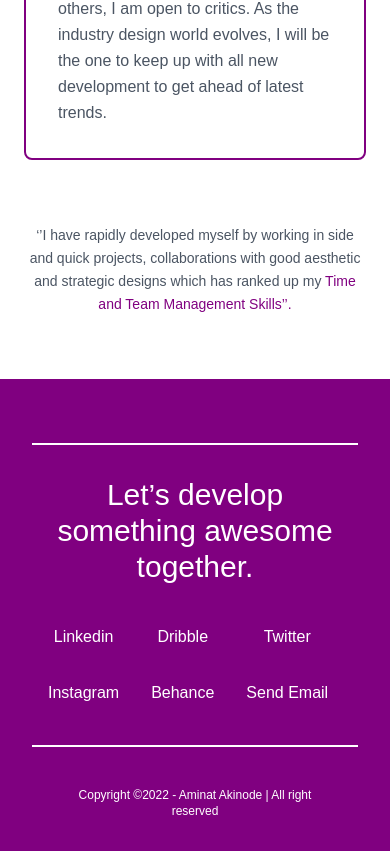
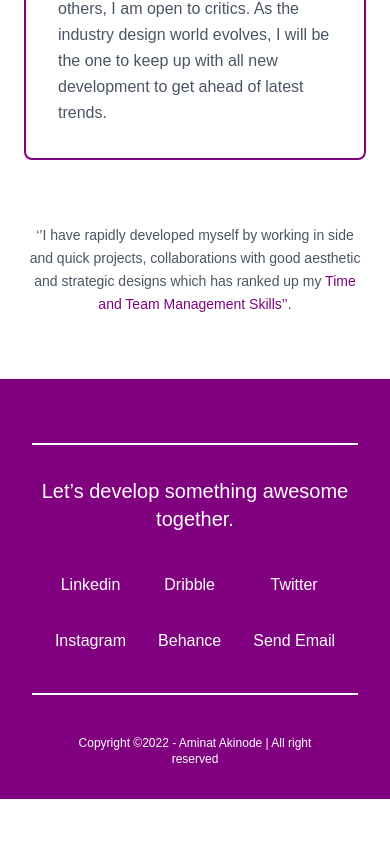
Before and after one commit to rarumdj/aminat, a React (Create React App) app: page /about in a window 390 px wide. Shown: the part 3316-4167 px from the top of the page. After the commit the page ends 4115 px from the top, so only its background shows below. Built offline with nearby package versions, Linux system fonts and the light colour scheme.

Commit message:
fix: img

```diff
--- a/src/components/Footer.jsx
+++ b/src/components/Footer.jsx
@@ -8,12 +8,12 @@ const Footer = () => {
       <div className="container mx-auto md:px-5 md:py-16 flex md:items-center lg:items-start md:flex-row md:flex-nowrap flex-wrap flex-col border-y-2 border-white">
         <div className="w-80 flex-shrink-0 md:mx-0 mx-auto text-center md:text-left">
           <div className="space-y-2 md:mt-0 mt-8">
-            <h1 className="text-3xl text-white">
+            <h1 className="md:text-3xl text-xl text-white">
               Let’s develop something awesome together.
             </h1>
           </div>
         </div>
-        <div className="flex-grow flex flex-wrap md:pl-20 pl-0 mt-10 md:text-left text-center">
+        <div className="flex-grow flex flex-wrap md:pl-20 pl-0 md:mt-0 mt-10 justify-center md:text-left text-center">
           <div className="lg:w-1/3 md:w-1/2 px-4">
             <nav className="list-none mb-10 space-y-8">
               <li>
```
